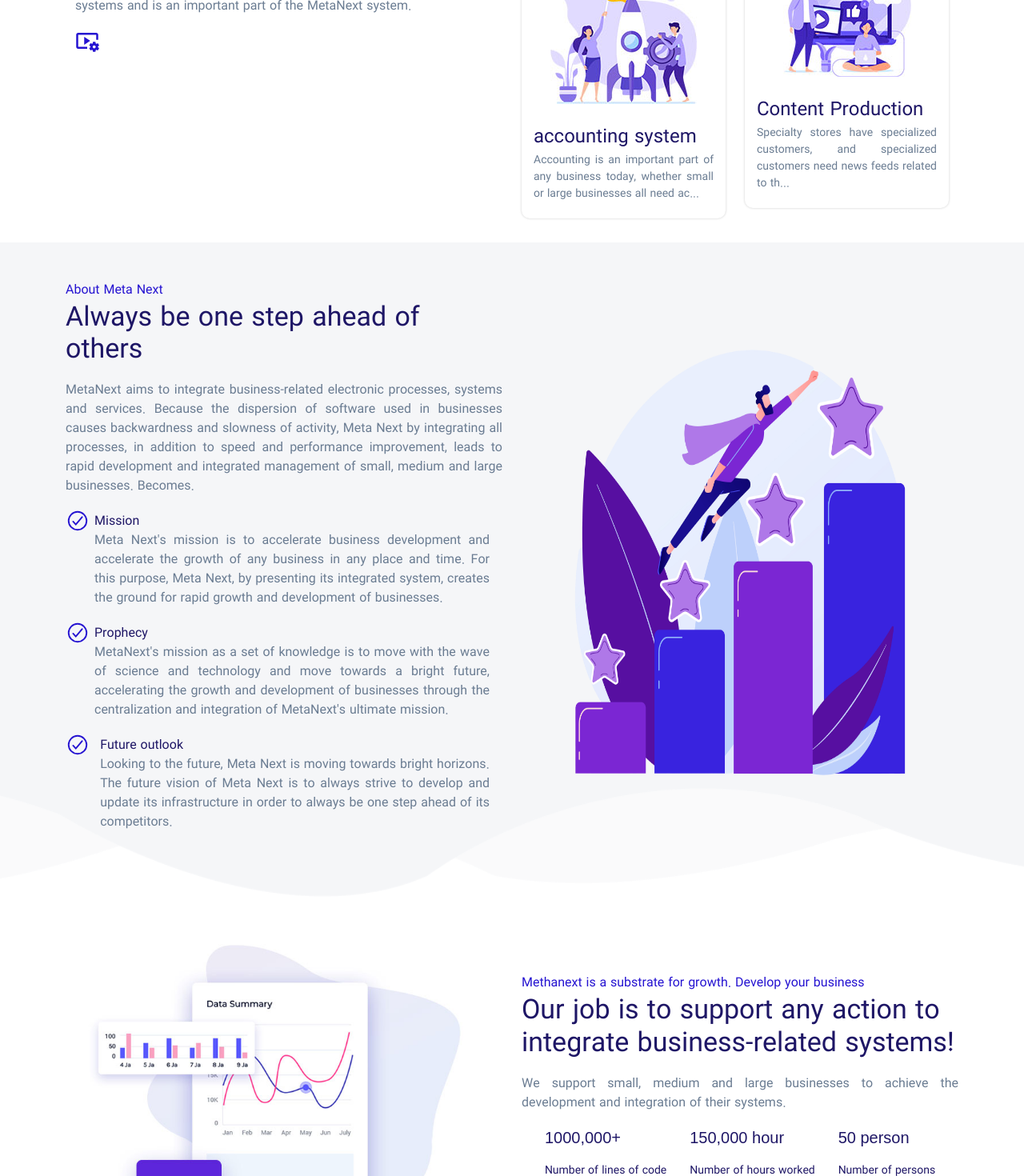
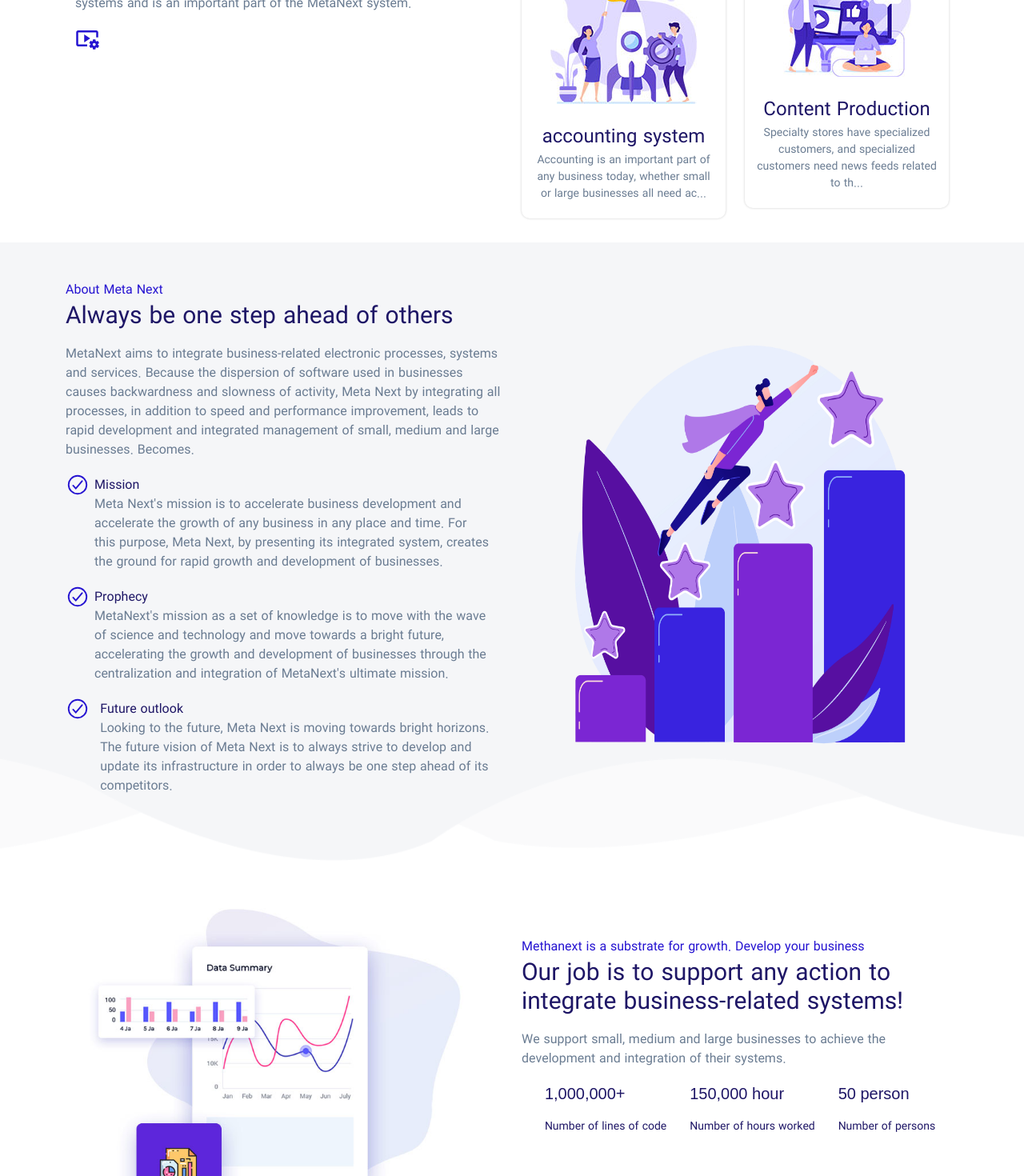
Before and after one commit to xander-zero/new-meta-website, a Next.js app: page / in a window 1280 px wide. Shown: the part 1180-2650 px from the top of the page at 80% size. Built offline with nearby package versions, Linux system fonts and the light colour scheme; what next-redux-wrapper would draw is missing.

Commit message:
update website

```diff
--- a/components/AboutUs/AboutUs.jsx
+++ b/components/AboutUs/AboutUs.jsx
@@ -22,7 +22,7 @@
             <Typography color="#2513d1" className="mb-1">
               {languageData.title_about}
             </Typography>
-            <HeaderTitle size="34px" color="#1e1666">
+            <HeaderTitle size="30px" color="#1e1666">
               {languageData.subTitle_about}
             </HeaderTitle>
             <Typography color="#6a7c92" className="mt-3">
--- a/components/Footer/Footer.jsx
+++ b/components/Footer/Footer.jsx
@@ -19,7 +19,7 @@
     {
       id: "1",
       icon: (
-        <a href={languageData.title_email_footer}>
+        <a href={languageData.title_email_footer} rel="nofollow">
           <HiOutlineLocationMarker
             color="#fff"
             style={{ fontWeight: "bold" }}
@@ -28,12 +28,15 @@
         </a>
       ),
       title: languageData.title_phonenumber_footer,
-      desc: "05191002131",
+      desc: "051-91002131",
     },
     {
       id: "2",
       icon: (
-        <a href={languageData.title_email_footer}>
+        <a
+          href={`https://www.instagram.com/${languageData.title_email_footer}`}
+          rel="nofollow"
+        >
           <TbBrandInstagram
             color="#fff"
             style={{ fontWeight: "bold" }}
@@ -47,7 +50,10 @@
     {
       id: "3",
       icon: (
-        <a href={languageData.title_email_footer}>
+        <a
+          href={`https://t.me/${languageData.title_email_footer}`}
+          rel="nofollow"
+        >
           <TbBrandTelegram
             color="#fff"
             style={{ fontWeight: "bold" }}
--- a/components/Services/Services.jsx
+++ b/components/Services/Services.jsx
@@ -79,7 +79,7 @@
   return (
     <ServiceStyle img={bgService} id="service">
       <Row>
-        <Typography size="44px" color="#fff" className="services-title">
+        <Typography size="30px" color="#fff" className="services-title">
           {languageData.title_pannel_management}
         </Typography>
         <Typography color="#fff" size="16px" className="service-description">
--- a/components/Slider/Slider.jsx
+++ b/components/Slider/Slider.jsx
@@ -93,7 +93,7 @@
           >
             {languageData.comment_people_title}
           </Typography>
-          <HeaderTitle color="#1e1666" size="34px">
+          <HeaderTitle color="#1e1666" size="30px">
             {languageData.comment_people_subTitle}
           </HeaderTitle>
         </div>
--- a/components/Strategies/Strategies.jsx
+++ b/components/Strategies/Strategies.jsx
@@ -29,7 +29,7 @@
               <Typography color="#2513d1" className="mb-1">
                 {languageData.title_service}
               </Typography>
-              <HeaderTitle size="34px" color="#1e1666">
+              <HeaderTitle size="30px" color="#1e1666">
                 {text === "crm"
                   ? languageData.title_crm_service
                   : text === "account"
--- a/components/Support/Support.jsx
+++ b/components/Support/Support.jsx
@@ -23,7 +23,7 @@
             <Typography color="#2513d1" className="mb-1">
               {languageData.support_title}
             </Typography>
-            <HeaderTitle size="34px" color="#1e1666">
+            <HeaderTitle size="30px" color="#1e1666">
               {languageData.support_subTitle}
             </HeaderTitle>
             <Typography color="#6a7c92" className="mt-3">
@@ -34,13 +34,13 @@
                 {router.locale === "en" ? (
                   <>
                     <Typography en size="20px" color="#1E1666">
-                      1000,000+
+                      1,000,000+
                     </Typography>
                   </>
                 ) : (
                   <>
                     <Typography size="20px" color="#1E1666">
-                      1000,000+
+                      1,000,000+
                     </Typography>
                   </>
                 )}
--- a/components/Typography/Typography.jsx
+++ b/components/Typography/Typography.jsx
@@ -1,3 +1,4 @@
+import { useRouter } from "next/router";
 import styled from "styled-components";
 
 const Typography = ({
@@ -9,13 +10,17 @@
   textAlign,
   en,
 }) => {
+  const router = useRouter();
+
   return (
     <Text
       size={size}
       color={color}
       weight={weight}
       className={className}
-      textAlign={textAlign}
+      textAlign={
+        textAlign ? textAlign : router.locale === "fa" ? "justify" : ""
+      }
       en={en}
     >
       {children}
@@ -27,7 +32,7 @@
   color: ${({ color }) => color};
   font-weight: ${({ weight }) => weight};
   font-size: ${({ size }) => size};
-  text-align: ${({ textAlign }) => (textAlign ? textAlign : "justify")};
+  text-align: ${({ textAlign }) => (textAlign ? textAlign : "")};
   font-family: ${({ en }) => (en ? "Arial" : "IRANSans")};
 `;
 
--- a/public/static/locales/ar/common.json
+++ b/public/static/locales/ar/common.json
@@ -57,7 +57,7 @@
   "title_phonenumber_footer": "رقم الهاتف",
   "title_email_footer": "info@metanext.bis",
   "address_company": "عنوان الشركة",
-  "address_company_desc": "خراسان مشهد",
+  "address_company_desc": "ایران، خراسان رضوی، مشهدالمقدس",
   "happy_client": "عدد سطور الكود",
   "project_done": "عدد ساعات العمل",
   "win_awar": "عدد الأشخاص",
--- a/public/static/locales/en/common.json
+++ b/public/static/locales/en/common.json
@@ -58,7 +58,7 @@
   "title_phonenumber_footer": "Phone Number",
   "title_email_footer": "info@metanext.bis",
   "address_company": "Company Address",
-  "address_company_desc": "khorasan razavi, mashhad",
+  "address_company_desc": "Iran, Khorasan Razavi, Mashhad",
   "happy_client": "Number of lines of code",
   "project_done": "Number of hours worked",
   "win_awar": "Number of persons",
--- a/public/static/locales/fa/common.json
+++ b/public/static/locales/fa/common.json
@@ -58,7 +58,7 @@
   "title_phonenumber_footer": "شماره تماس",
   "title_email_footer": "آدرس ایمیل",
   "address_company": "آدرس شرکت",
-  "address_company_desc": "خراسان رضوی مشهد",
+  "address_company_desc": "ایران، خراسان رضوی، مشهد ",
   "happy_client": "تعداد خط کد",
   "project_done": "تعداد ساعت های کار شده",
   "win_awar": "تعداد افراد",
--- a/styles/GlobalStyle.js
+++ b/styles/GlobalStyle.js
@@ -33,7 +33,7 @@
   }
 `;
 
-export const HeaderTitle = styled.h1`
+export const HeaderTitle = styled.h2`
   color: ${({ color }) => color};
   font-weight: ${({ weight }) => weight};
   font-size: ${({ size }) => size};
```
